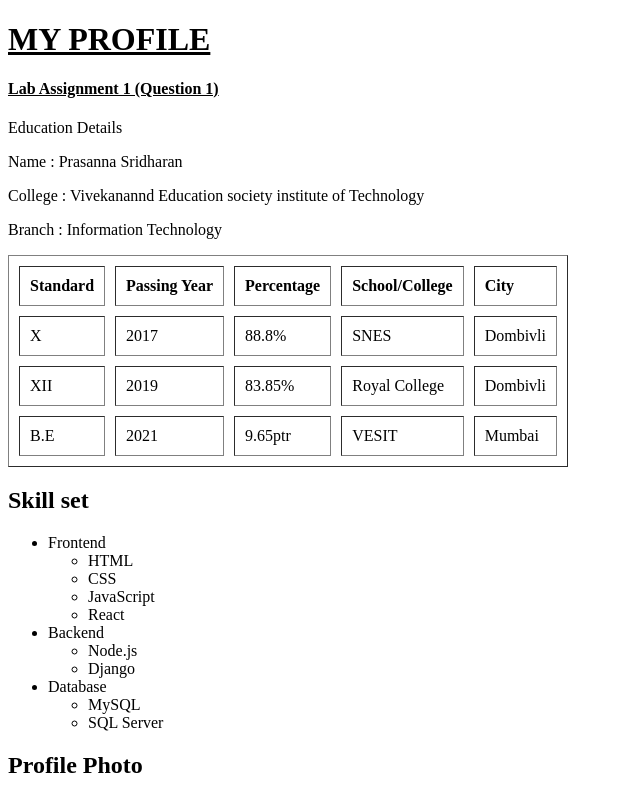
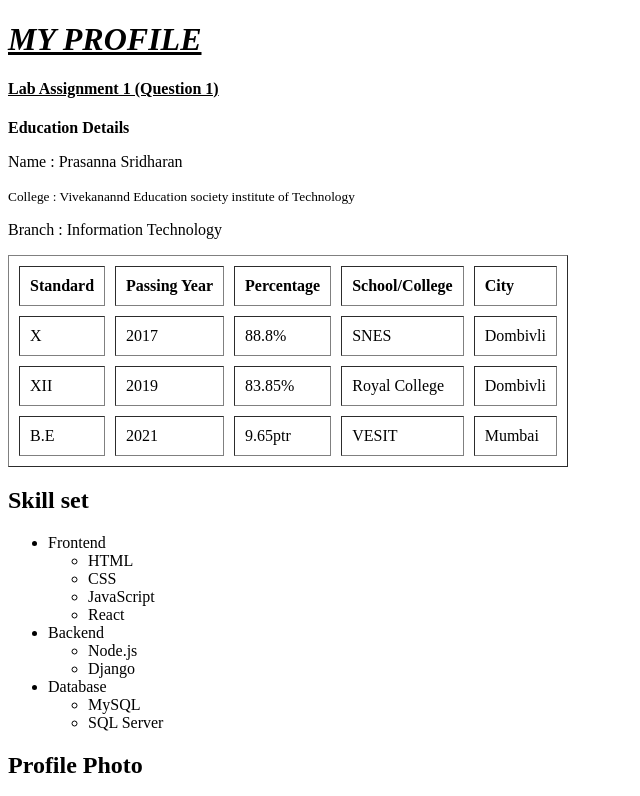
Before and after one commit to Prasanna0908/LabAssignment1_Q1, a plain HTML site: page index.html in a window 1280 px wide. Shown: the top 796 px of the page, without its empty margins (0-640 px from the left). Drawn offline with Linux system fonts and the light colour scheme.

Commit message:
Update index.html

```diff
--- a/index.html
+++ b/index.html
@@ -11,15 +11,15 @@
 <body align=left>
     <header>
         <h1>
-            <ins>MY PROFILE</ins>
+            <ins><i>MY PROFILE</i></ins>
         </h1>
     </header>
     <h4><ins>Lab Assignment 1 (Question 1)</ins></h4>
     <div>
         <summary>
-            <p>Education Details</p>
+            <p><b>Education Details</b></p>
             <p>Name : Prasanna Sridharan</p>
-            <p>College : Vivekanannd Education society institute of Technology</p>
+            <p><small>College : Vivekanannd Education society institute of Technology</small></p>
             <p>Branch : Information Technology</p>
         <summary>
     </div>
```
